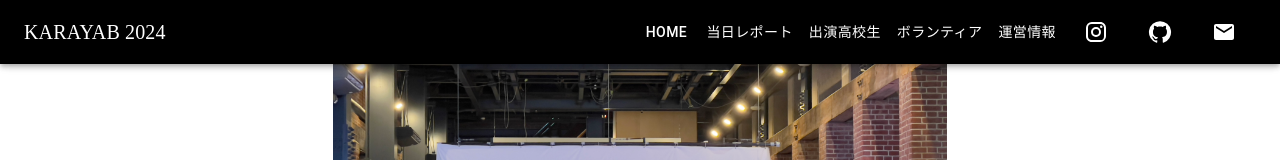
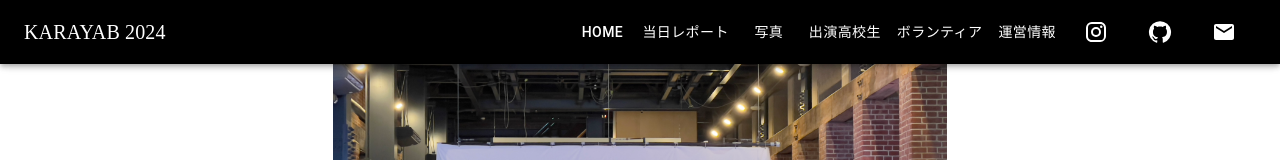
Before and after one commit to s-hirata0831/karayab2024, a React (Vite) app: page /report in a window 1280 px wide. Shown: the top 160 px of the page. Built offline with nearby package versions, Linux system fonts and the light colour scheme; no server answers; a web font is replaced by a local one.

Commit message:
feat: 画像共有サイトのリンクを追加

```diff
--- a/src/Header.tsx
+++ b/src/Header.tsx
@@ -77,6 +77,13 @@ function DrawerAppBar(props: Props) {
           </ListItem>
           <ListItem disablePadding>
             <ListItemButton sx={{ textAlign: 'center' }} style={{color: 'black', textAlign: 'center'}}>
+              <Link href="https://s-hirata0831.github.io/karayab2024/">
+                <ListItemText primary="写真" sx={{ color: "Black" }} />
+              </Link>
+            </ListItemButton>
+          </ListItem>
+          <ListItem disablePadding>
+            <ListItemButton sx={{ textAlign: 'center' }} style={{color: 'black', textAlign: 'center'}}>
               <NavLink style={{ color: "black", textDecoration: 'none' }} to="/contact">
                 <ListItemText primary="出演高校生" />
               </NavLink>
@@ -152,6 +159,11 @@ function DrawerAppBar(props: Props) {
                 当日レポート
               </Button>
             </NavLink>
+            <Link href="https://s-hirata0831.github.io/karayab2024/">
+              <Button sx={{ color: "white" }}>
+                写真
+              </Button>
+            </Link>
             <NavLink style={{ color: "white", textDecoration: 'none' }} to="/contact">
               <Button sx={{ color: "white" }}>
                 出演高校生
--- a/src/Report.tsx
+++ b/src/Report.tsx
@@ -543,7 +543,7 @@ const Report: React.FunctionComponent = () =>{
                                 <Grid item xs={2} />
                                 <Grid item xs={12} md={8}>
                                     <span className="caption">レポート記事おわり</span><br />
-                                    <Link href="https://aaa">KARAYABの写真はこちらから！</Link>
+                                    <Link href="https://s-hirata0831.github.io/karayab2024/">KARAYABの写真はこちらから！</Link>
                                 </Grid>
                                 <Grid item xs={2} />
                             </Grid>
```
